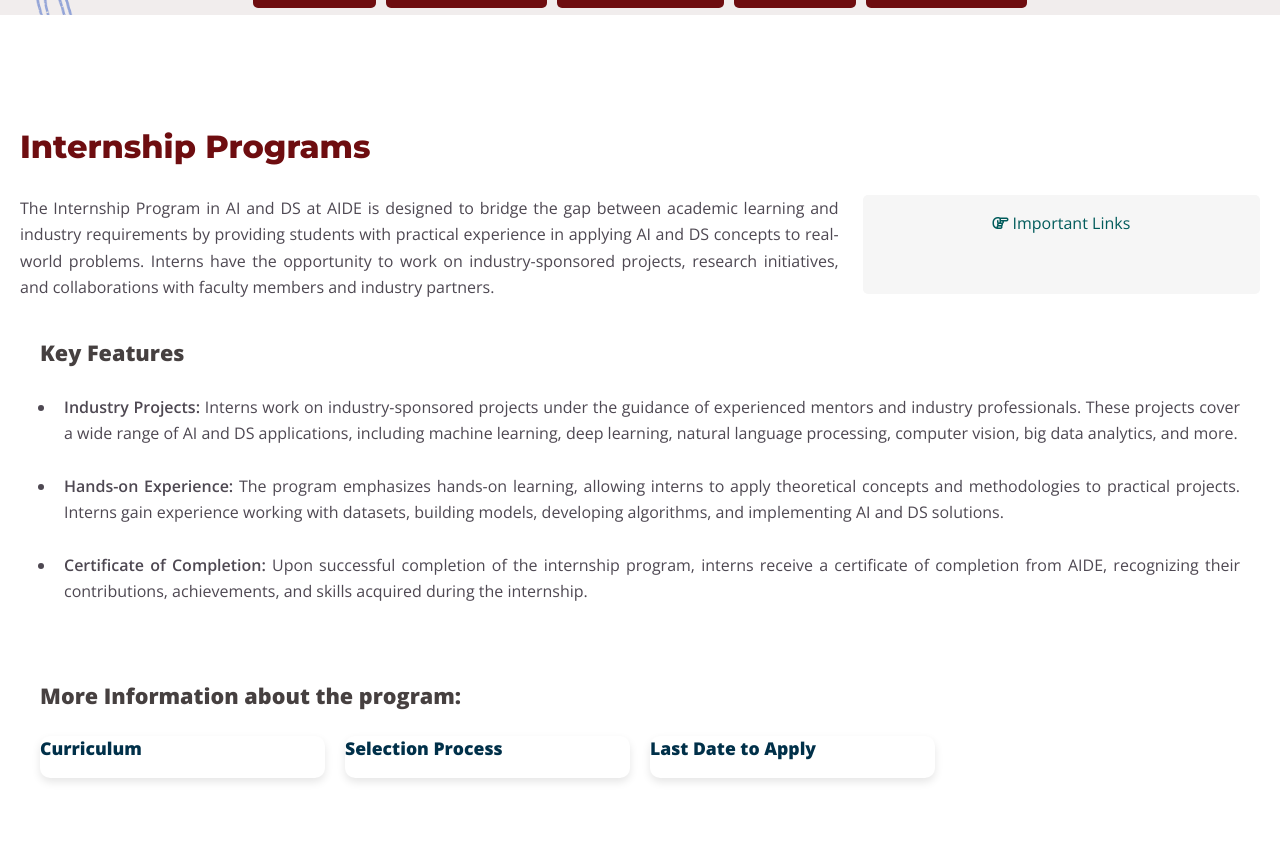
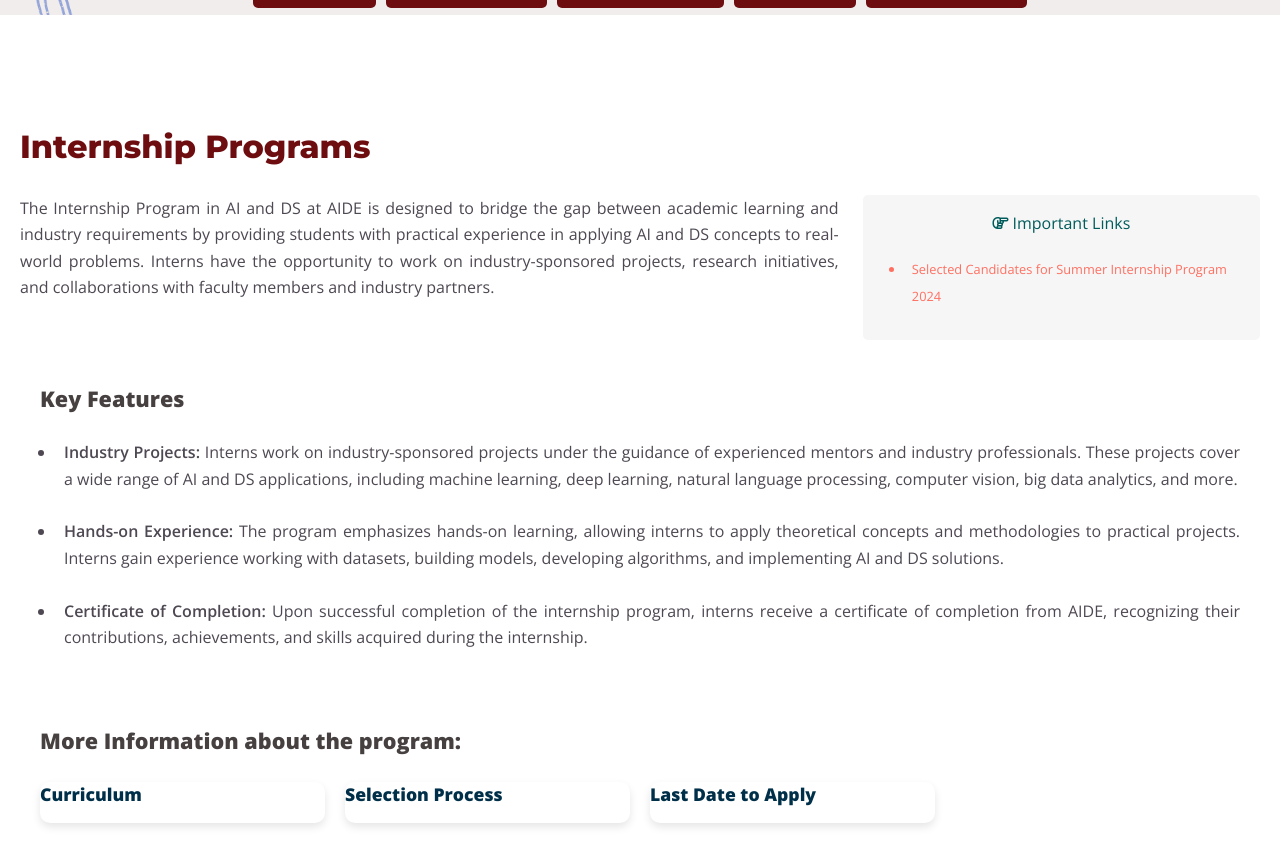
Before and after one commit to SAIDEIITJ/SAIDE_main, a Jekyll site: the page built from _pages/intern.html, in a window 1280 px wide and 900 px high, scrolled down 587 px, cut to the strip 0-878 px from the top of the window. Shown: the top 866 px of the strip. Built offline with Jekyll 4.4.1, drawn with Linux system fonts in a browser that asks for light colours; nearby versions of some CDN libraries.

Commit message:
SIP and fac positions side-news dynamic2

```diff
--- a/_pages/intern.html
+++ b/_pages/intern.html
@@ -23,9 +23,16 @@ permalink: /intern/
       <div class="col-md-4">
         <div class="side-content">
           <div class="share">
-              <a href="#" class="sign-up"><i class="fa-regular fa-hand-point-right"></i> Important Links</a>
-              <br>
-              <br>
+            <p class="sign-up" style="text-align: center;"><i class="fa-regular fa-hand-point-right"></i> Important Links</p>
+            <ul class="side-news">
+
+            {% assign news_event_data = site.data.news_events %}
+            {% for mem in news_event_data %}
+            {% if mem.internship == 1 and mem.visibility == 1 %}
+            <a href="{{mem.link}}" target="_blank" id="links"><li>{{ mem.title }}</li></a>
+            {% endif %}
+            {% endfor %}
+            </ul>
           </div>
         </div>
       </div>
```
Also changed, not shown: _pages/faculty_joinUS.md (+8 -6 lines), 1 other file.
